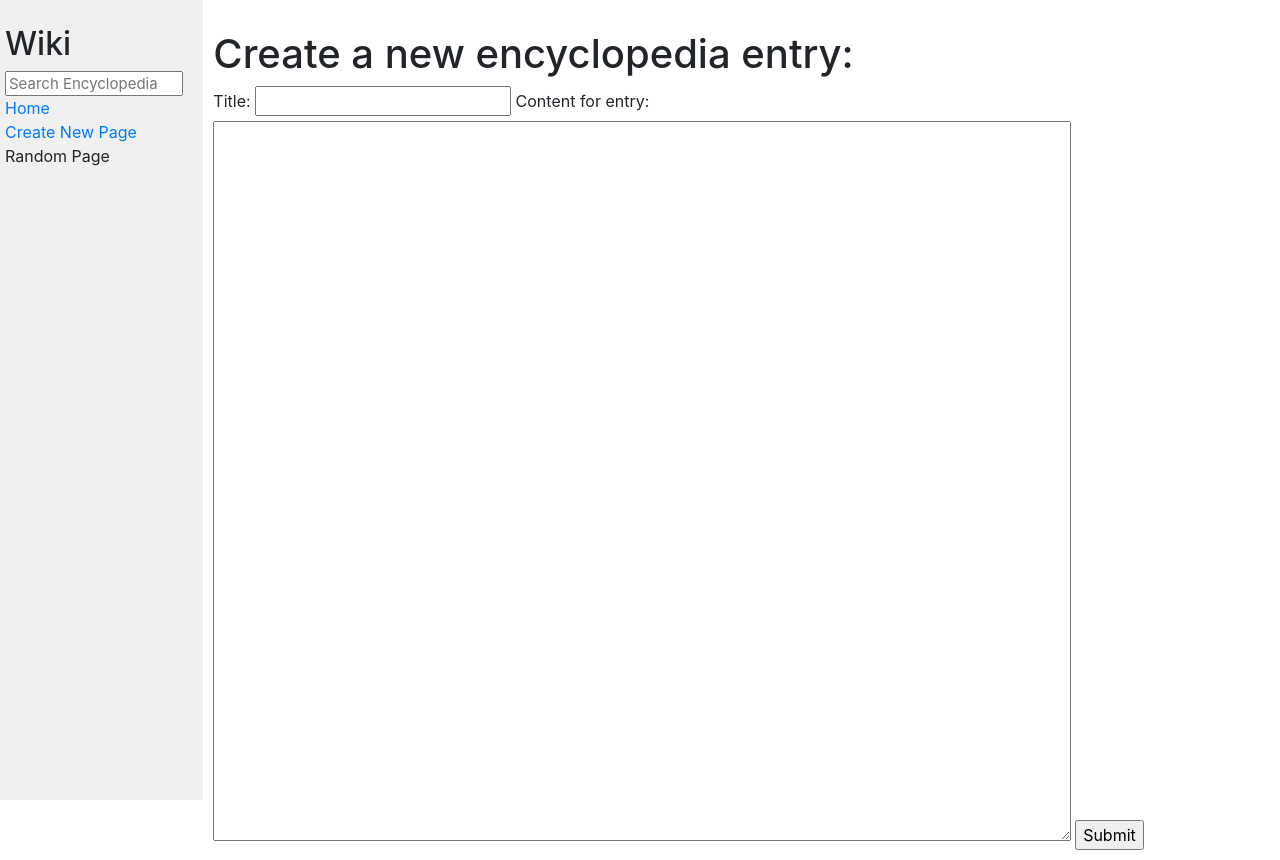
After one commit to laylark/wiki, a Django app: page /new in a window 1280 px wide. The commit adds this page. Run offline with Django 3.2, Linux system fonts and the light colour scheme; some libraries are stand-ins or nearby versions.

Commit message:
Add new entry feature

```diff
--- a/encyclopedia/templates/encyclopedia/layout.html
+++ b/encyclopedia/templates/encyclopedia/layout.html
@@ -19,7 +19,7 @@
                     <a href="{% url 'index' %}">Home</a>
                 </div>
                 <div>
-                    Create New Page
+                    <a href="{% url 'new' %}">Create New Page</a>
                 </div>
                 <div>
                     Random Page
--- /dev/null
+++ b/encyclopedia/templates/encyclopedia/new.html
@@ -0,0 +1,20 @@
+{% extends "encyclopedia/layout.html" %}
+
+{% block title %}
+    New Page
+{% endblock %}
+
+{% block body %}
+    <h1>Create a new encyclopedia entry:</h1>
+
+    <form action="{% url 'new' %}" method="post">
+        {% csrf_token %}
+        <label for="title">Title:</label>
+        <input type="text" name="title" />
+        <label for="content">Content for entry:</label>
+        <textarea id="content" name="content">
+        </textarea>
+        <input type="submit" value="Submit">
+    </form>
+
+{% endblock %}
--- a/encyclopedia/urls.py
+++ b/encyclopedia/urls.py
@@ -5,5 +5,6 @@ from . import views
 urlpatterns = [
     path("", views.index, name="index"),
     path("wiki/<title>/", views.entry, name="entry"),
-    path("search", views.search, name="search")
+    path("search", views.search, name="search"),
+    path("new", views.new, name="new")
 ]
--- a/encyclopedia/views.py
+++ b/encyclopedia/views.py
@@ -1,4 +1,6 @@
 from django.shortcuts import render, redirect
+from django.contrib import messages
+
 from . import util
 
 
@@ -31,3 +33,17 @@ def search(request):
     return render(request, "encyclopedia/search.html", {
         "entries": entries
     })
+
+def new(request):
+    if request.method == "POST":
+
+        title = request.POST.get("title")
+        content = request.POST.get("content")
+
+        for entry in util.list_entries():
+            if title == entry:
+                messages.error(request, "Error. Page already exists.")
+                return render(request, "encyclopedia/new.html")
+        util.save_entry(title, content)
+        return redirect("entry", title=title)
+    return render(request, "encyclopedia/new.html")
```
